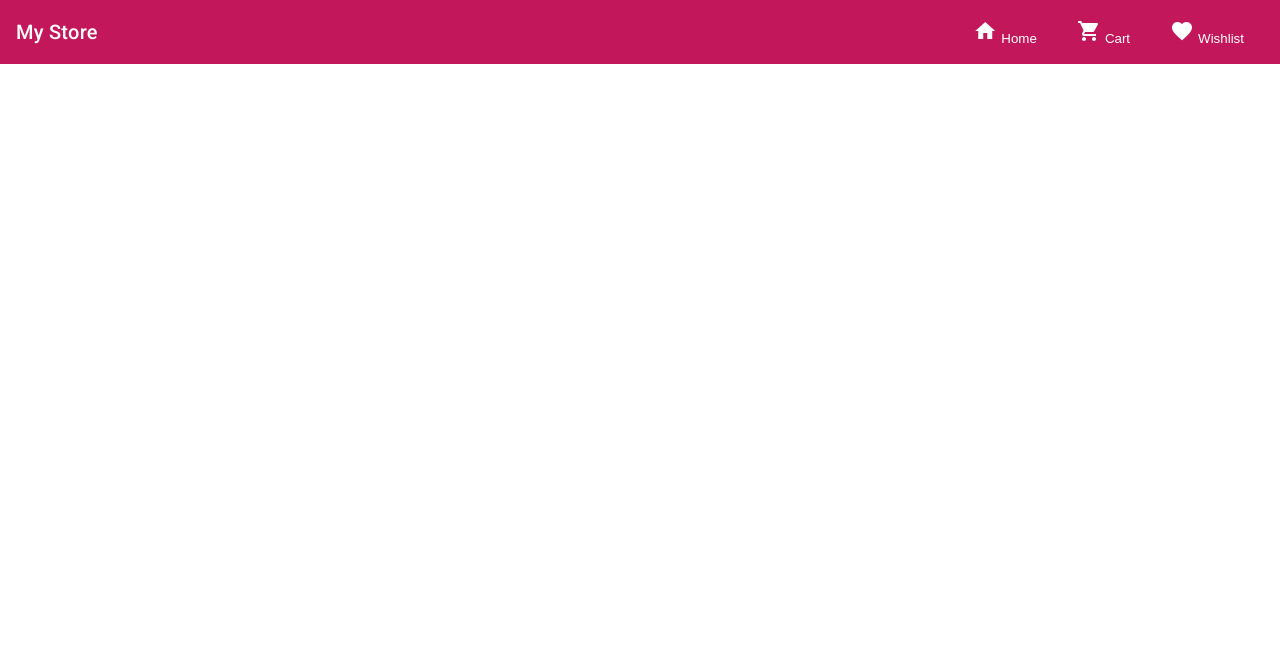
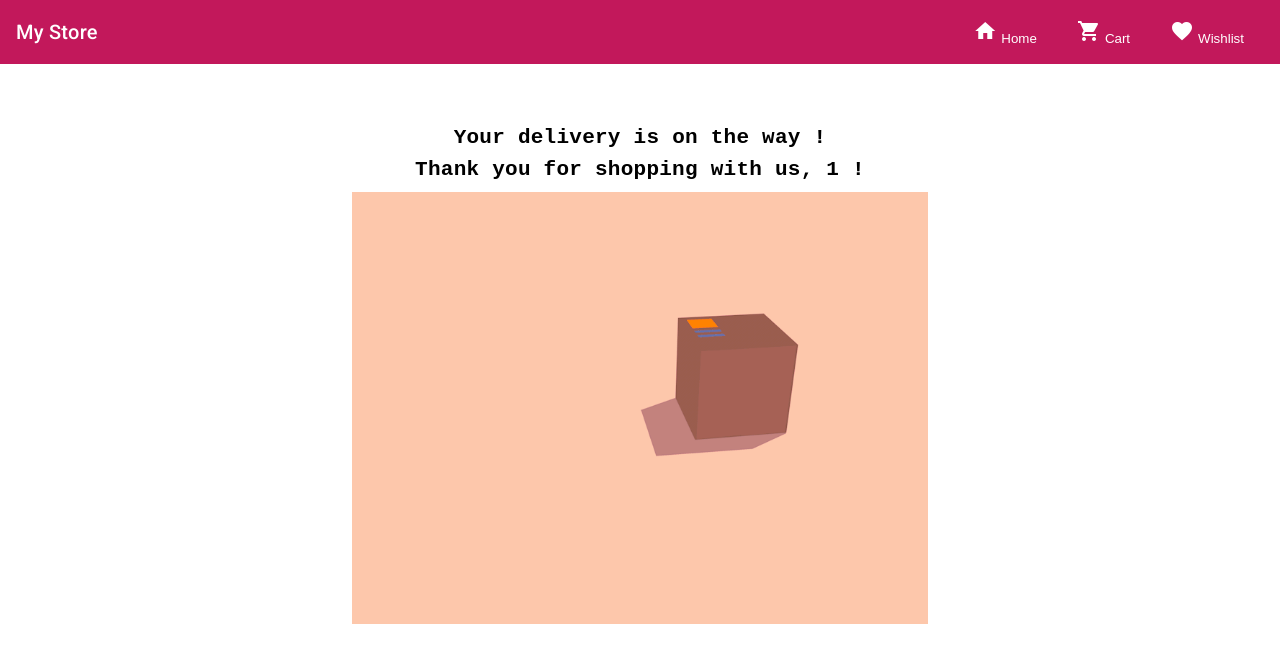
Before and after one commit to SouaadMa/ALX-mystore-app, an Angular app: page /confirmation/1 in a window 1280 px wide. Before the commit this address led to /. Shown: the top 662 px of the page. Built offline with nearby package versions, Linux system fonts and the light colour scheme.

Commit message:
feat: Purchase success page

```diff
--- a/src/app/app-routing.module.ts
+++ b/src/app/app-routing.module.ts
@@ -5,13 +5,15 @@ import { ProductItemDetailsComponent } from './components/product-item-details/p
 import { ProductListComponent } from './components/product-list/product-list.component';
 import { WishlistComponent } from './components/wishlist/wishlist.component';
 import { CheckoutComponent } from './components/checkout/checkout.component';
+import { ConfirmationComponent } from './components/confirmation/confirmation.component';
 
 const routes: Routes = [
   { path: '', component: ProductListComponent },
   { path: 'cart', component: CartComponent },
   { path: 'wishlist', component: WishlistComponent },
   { path: 'products/:id', component: ProductItemDetailsComponent },
-  { path: 'checkout', component: CheckoutComponent }
+  { path: 'checkout', component: CheckoutComponent },
+  { path: 'confirmation/:name', component: ConfirmationComponent },
 ];
 
 @NgModule({
--- a/src/app/components/confirmation/confirmation.component.css
+++ b/src/app/components/confirmation/confirmation.component.css
@@ -1,20 +1,10 @@
-.confirmation-container {
-    display: flex;
-    align-items: center;
-    justify-content: center;
-    margin-top: 8%;
-  }
+.success-delivery {
+  padding: 5%;
+  font-size: 1.5em;
+  font-weight: bold;
+  text-align: center;
+}
 
-  .confirmation-items {
-    display: flex;
-    flex-direction: column;
-    align-items: center;
-  }
-
-  .confirmation-header {
-    color: #33e5bc
-  }
-
-  .confirmation-item {
-    margin-bottom: 30px;
-  }
+.success-delivery img {
+  width: 50%;
+}
--- a/src/app/components/confirmation/confirmation.component.html
+++ b/src/app/components/confirmation/confirmation.component.html
@@ -1 +1,6 @@
-<p>confirmation works!</p>
+<div class="success-delivery">
+  <p>Your delivery is on the way !</p>
+  <p>Thank you for shopping with us, {{ name }} !</p>
+  <!--success-delivery gif-->
+  <img src="../../../assets/gifs/success-delivery.gif" alt="success-delivery" />
+</div>
--- a/src/app/components/confirmation/confirmation.component.ts
+++ b/src/app/components/confirmation/confirmation.component.ts
@@ -1,4 +1,5 @@
 import { Component } from '@angular/core';
+import { ActivatedRoute } from '@angular/router';
 
 @Component({
   selector: 'app-confirmation',
@@ -7,4 +8,14 @@ import { Component } from '@angular/core';
 })
 export class ConfirmationComponent {
 
+  name: string = '';
+
+  constructor(
+    private route: ActivatedRoute
+  ) { }
+
+  ngOnInit(): void {
+    this.name = this.route.snapshot.paramMap.get('name') as string;
+  }
+
 }
```
Also changed, not shown: src/assets/gifs/success-delivery.gif (added).
